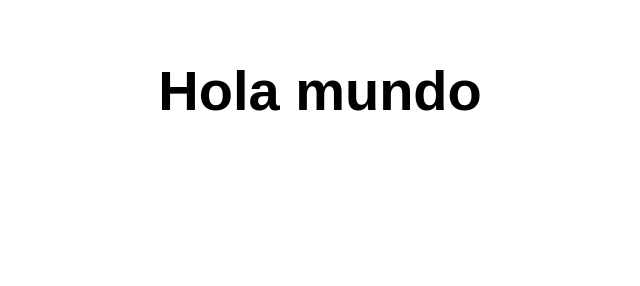
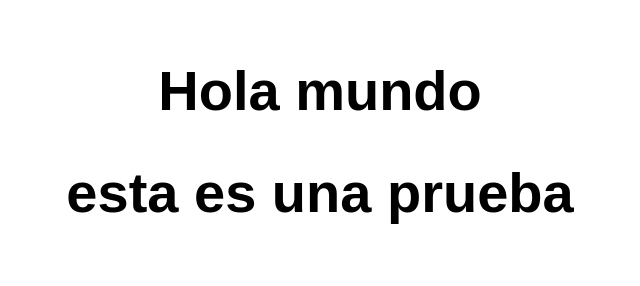
Before and after one commit to LuisMunozLedoJ/Mi_primer_Repo, a website: page src/index.html in a window 1280 px wide. Shown: the whole page, without its empty margins (320-960 px from the left). Drawn offline with Linux system fonts and the light colour scheme.

Commit message:
//se agrego un nuevo mensaje

```diff
--- a/src/index.html
+++ b/src/index.html
@@ -11,6 +11,7 @@
 <body>
   <main>
     <h1>Hola mundo</h1>
+    <h1>esta es una prueba</h1>
   </main>
 </body>
 
```
